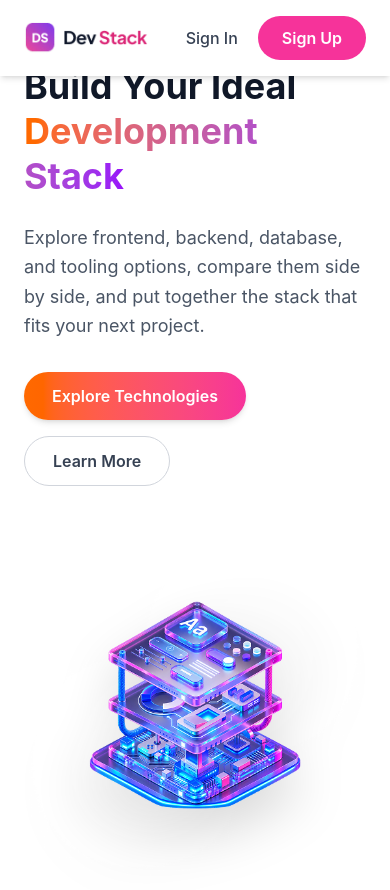
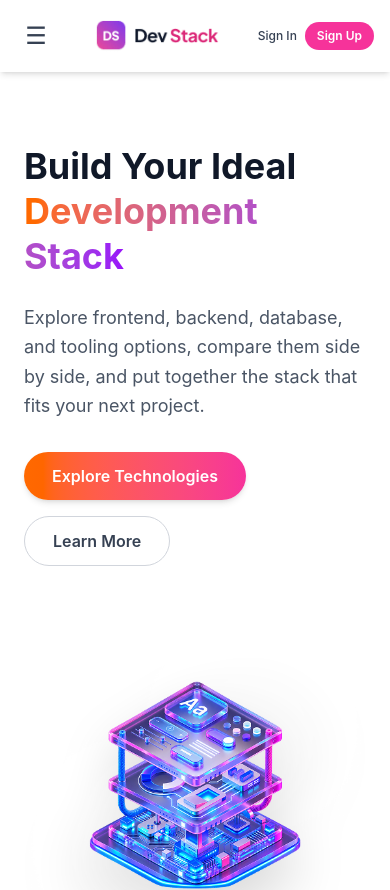
Before and after one commit to AtaulHoqueShahi/assignment-5--PH, a React (Vite) app: page / in a window 390 px wide. Shown: the top 890 px of the page. Built offline with nearby package versions, Linux system fonts and the light colour scheme.

Commit message:
update modifie

```diff
--- a/src/components/Hero.tsx
+++ b/src/components/Hero.tsx
@@ -1,12 +1,11 @@
-
 import Banner from "../assets/banner-stack.png";
 
 const Hero = () => {
+  return (
+    <section id="home" className="bg-white pt-20">
+      <div className="max-w-7xl mx-auto px-6 py-16 lg:py-24 flex flex-col lg:flex-row items-center justify-between gap-12">
 
-
-  return (
-    <section className="bg-white">
-      <div className="max-w-7xl mx-auto px-6 py-16 lg:py-24 flex flex-col lg:flex-row items-center justify-between gap-12">
+        {/* Hero Content */}
         <div className="flex-1 max-w-xl">
           <h1 className="text-4xl sm:text-5xl lg:text-6xl font-bold leading-tight text-gray-900">
             Build Your Ideal{" "}
@@ -21,24 +20,33 @@ const Hero = () => {
             project.
           </p>
 
+          {/* Buttons */}
           <div className="mt-8 flex flex-wrap gap-4">
-            <button className="bg-gradient-to-r from-orange-500 to-pink-500 hover:from-orange-600 hover:to-pink-600 text-white px-7 py-3 rounded-full font-semibold transition-all duration-300 hover:scale-105 shadow-md">
+            <a
+              href="#technologies"
+              className="bg-gradient-to-r from-orange-500 to-pink-500 hover:from-orange-600 hover:to-pink-600 text-white px-7 py-3 rounded-full font-semibold transition-all duration-300 hover:scale-105 shadow-md"
+            >
               Explore Technologies
-            </button>
+            </a>
 
-            <button className="border border-gray-300 hover:border-pink-400 text-gray-700 hover:text-pink-500 px-7 py-3 rounded-full font-semibold transition-all duration-300 hover:scale-105">
+            <a
+              href="#about"
+              className="border border-gray-300 hover:border-pink-400 text-gray-700 hover:text-pink-500 px-7 py-3 rounded-full font-semibold transition-all duration-300 hover:scale-105"
+            >
               Learn More
-            </button>
+            </a>
           </div>
         </div>
 
+        {/* Hero Image */}
         <div className="flex-1 flex justify-center lg:justify-end">
           <img
             src={Banner}
-            alt=""
+            alt="Development stack illustration"
             className="w-full max-w-md lg:max-w-lg drop-shadow-2xl"
           />
         </div>
+
       </div>
     </section>
   );
--- a/src/components/Navbar.tsx
+++ b/src/components/Navbar.tsx
@@ -1,12 +1,27 @@
+import { useState } from "react";
 import Logo from "../assets/logo-text.png";
 
 const Navbar = () => {
+  const [isMenuOpen, setIsMenuOpen] = useState(false);
+
+  const closeMenu = () => {
+    setIsMenuOpen(false);
+  };
+
   return (
-    <div className="bg-white shadow-md fixed top-0 left-0 w-full z-50">
-      <nav className="max-w-7xl mx-auto flex justify-between items-center px-6 py-4">
-        <img src={Logo} alt="Logo" className="h-8" />
+    <header className="bg-white shadow-md fixed top-0 left-0 w-full z-50">
+      <nav className="max-w-7xl mx-auto px-4 sm:px-6 py-4">
 
-        <ul className="hidden md:flex items-center gap-8">
+        {/* Desktop Navbar */}
+        <div className="hidden md:flex items-center justify-between">
+
+          {/* Logo */}
+          <a href="#" className="flex items-center">
+            <img src={Logo} alt="Dev Stack" className="h-8" />
+          </a>
+
+          {/* Nav Links */}
+          <ul className="flex items-center gap-8">
             <li>
               <a
                 href="#"
@@ -15,33 +30,37 @@ const Navbar = () => {
                 Home
               </a>
             </li>
+
             <li>
               <a
-              href="#"
+                href="#technologies"
                 className="text-gray-500 font-medium hover:text-pink-500 transition"
               >
                 Technologies
               </a>
             </li>
+
             <li>
               <a
-              href="#"
+                href="#projects"
                 className="text-gray-500 font-medium hover:text-pink-500 transition"
               >
                 Projects
               </a>
             </li>
+
             <li>
               <a
-              href="#"
+                href="#about"
                 className="text-gray-500 font-medium hover:text-pink-500 transition"
               >
                 About
               </a>
             </li>
+
             <li>
               <a
-              href="#"
+                href="#contact"
                 className="text-gray-500 font-medium hover:text-pink-500 transition"
               >
                 Contact
@@ -49,6 +68,7 @@ const Navbar = () => {
             </li>
           </ul>
 
+          {/* Auth Buttons */}
           <div className="flex items-center gap-5">
             <a
               href="#"
@@ -56,12 +76,107 @@ const Navbar = () => {
             >
               Sign In
             </a>
+
             <button className="bg-pink-500 hover:bg-pink-600 text-white px-6 py-2.5 rounded-full font-semibold transition-all duration-300 hover:scale-105">
               Sign Up
             </button>
           </div>
+        </div>
+
+        {/* Mobile Navbar */}
+        <div className="md:hidden flex items-center justify-between">
+
+          {/* Hamburger */}
+          <button
+            onClick={() => setIsMenuOpen(!isMenuOpen)}
+            className="text-gray-700 text-2xl w-10 h-10 flex items-center justify-center"
+            aria-label="Toggle menu"
+          >
+            {isMenuOpen ? "✕" : "☰"}
+          </button>
+
+          {/* Center Logo */}
+          <a href="#" onClick={closeMenu}>
+            <img
+              src={Logo}
+              alt="Dev Stack"
+              className="h-8"
+            />
+          </a>
+
+          {/* Mobile Auth Buttons */}
+          <div className="flex items-center gap-2">
+            <a
+              href="#"
+              className="text-gray-700 text-xs font-medium"
+            >
+              Sign In
+            </a>
+
+            <button className="bg-pink-500 text-white px-3 py-1.5 rounded-full text-xs font-semibold">
+              Sign Up
+            </button>
+          </div>
+        </div>
+
+        {/* Mobile Menu */}
+        {isMenuOpen && (
+          <div className="md:hidden mt-4 border-t border-gray-100 pt-4">
+            <ul className="flex flex-col gap-4">
+              <li>
+                <a
+                  href="#"
+                  onClick={closeMenu}
+                  className="block text-pink-500 font-medium"
+                >
+                  Home
+                </a>
+              </li>
+
+              <li>
+                <a
+                  href="#technologies"
+                  onClick={closeMenu}
+                  className="block text-gray-600 font-medium hover:text-pink-500 transition"
+                >
+                  Technologies
+                </a>
+              </li>
+
+              <li>
+                <a
+                  href="#projects"
+                  onClick={closeMenu}
+                  className="block text-gray-600 font-medium hover:text-pink-500 transition"
+                >
+                  Projects
+                </a>
+              </li>
+
+              <li>
+                <a
+                  href="#about"
+                  onClick={closeMenu}
+                  className="block text-gray-600 font-medium hover:text-pink-500 transition"
+                >
+                  About
+                </a>
+              </li>
+
+              <li>
+                <a
+                  href="#contact"
+                  onClick={closeMenu}
+                  className="block text-gray-600 font-medium hover:text-pink-500 transition"
+                >
+                  Contact
+                </a>
+              </li>
+            </ul>
+          </div>
+        )}
       </nav>
-    </div>
+    </header>
   );
 };
 
--- a/src/components/TechnologyCard.tsx
+++ b/src/components/TechnologyCard.tsx
@@ -6,37 +6,54 @@ interface TechnologyCardProps {
   onAdd: (tech: Technology) => void;
 }
 
-const TechnologyCard = ({ tech, isSelected, onAdd }: TechnologyCardProps) => {
+const TechnologyCard = ({
+  tech,
+  isSelected,
+  onAdd,
+}: TechnologyCardProps) => {
   return (
     <div className="bg-white border border-gray-200 rounded-2xl p-5 hover:shadow-md transition-shadow duration-300 flex flex-col">
+
+
       <div className="flex justify-between items-start mb-4">
         <img
           src={tech.icon}
           alt={tech.name}
+          loading="lazy"
           className="w-10 h-10 object-contain"
         />
+
         <span className="text-xs font-medium px-2.5 py-1 rounded-full bg-gray-100 text-gray-600">
           {tech.badge}
         </span>
       </div>
 
-      <h3 className="text-lg font-bold text-gray-900 mb-2">{tech.name}</h3>
+
+      <h3 className="text-lg font-bold text-gray-900 mb-2">
+        {tech.name}
+      </h3>
+
 
       <p className="text-sm text-gray-500 leading-relaxed mb-4 flex-grow">
         {tech.description}
       </p>
 
+
       <div className="flex flex-wrap items-center gap-2 mb-5 text-xs">
         <span className="bg-gray-100 text-gray-600 px-2.5 py-1 rounded-full">
           {tech.category}
         </span>
+
         <span className="bg-gray-100 text-gray-600 px-2.5 py-1 rounded-full">
           {tech.difficulty}
         </span>
+
         <span className="flex items-center gap-1 text-gray-600">
-          <span className="text-yellow-400">★</span> {tech.rating}
+          <span className="text-yellow-400">★</span>
+          {tech.rating}
         </span>
       </div>
+
 
       <button
         onClick={() => onAdd(tech)}
@@ -44,7 +61,7 @@ const TechnologyCard = ({ tech, isSelected, onAdd }: TechnologyCardProps) => {
         className={`w-full py-2.5 rounded-lg font-medium text-sm transition-all duration-300 ${
           isSelected
             ? "bg-gray-200 text-gray-500 cursor-not-allowed"
-            : "bg-gray-900 text-white hover:bg-gray-800"
+            : "bg-gradient-to-r from-orange-500 via-pink-500 to-violet-600 text-white hover:opacity-90 hover:scale-[1.02]"
         }`}
       >
         {isSelected ? "✓ Added to Stack" : "Add to Stack"}
--- a/src/components/YourStack.tsx
+++ b/src/components/YourStack.tsx
@@ -1,5 +1,3 @@
-
-
 import type { Technology } from "../types/technology";
 
 interface YourStackProps {
@@ -8,13 +6,24 @@ interface YourStackProps {
   onRemoveAll: () => void;
 }
 
-const YourStack = ({ stack, onRemove, onRemoveAll }: YourStackProps) => {
+const YourStack = ({
+  stack,
+  onRemove,
+  onRemoveAll,
+}: YourStackProps) => {
   return (
     <div className="bg-white border border-gray-200 rounded-2xl p-5 sticky top-24">
-      <h3 className="text-lg font-bold text-gray-900 mb-1">Your Stack</h3>
+
+
+      <h3 className="text-lg font-bold text-gray-900 mb-1">
+        Your Stack
+      </h3>
+
       <p className="text-sm text-gray-500 mb-5">
-        {stack.length} Technology Selected
+        {stack.length}{" "}
+        {stack.length === 1 ? "Technology" : "Technologies"} Selected
       </p>
+
 
       {stack.length === 0 ? (
         <div className="text-center py-12 text-gray-400 text-sm leading-relaxed">
@@ -24,6 +33,8 @@ const YourStack = ({ stack, onRemove, onRemoveAll }: YourStackProps) => {
         </div>
       ) : (
         <div className="space-y-3">
+
+
           {stack.map((item) => (
             <div
               key={item.id}
@@ -33,24 +44,32 @@ const YourStack = ({ stack, onRemove, onRemoveAll }: YourStackProps) => {
                 <img
                   src={item.icon}
                   alt={item.name}
+                  loading="lazy"
                   className="w-8 h-8 object-contain"
                 />
+
                 <div>
                   <p className="text-sm font-medium text-gray-800 leading-tight">
                     {item.name}
                   </p>
-                  <p className="text-xs text-gray-500">{item.category}</p>
+
+                  <p className="text-xs text-gray-500">
+                    {item.category}
+                  </p>
                 </div>
               </div>
 
+
               <button
                 onClick={() => onRemove(item.id)}
-                className="text-gray-400 hover:text-red-500 text-lg font-medium"
+                aria-label={`Remove ${item.name}`}
+                className="text-gray-400 hover:text-red-500 text-lg font-medium transition"
               >
                 ×
               </button>
             </div>
           ))}
+
 
           <button
             onClick={onRemoveAll}
```
Also changed, not shown: src/components/Footer.tsx (+7 -16 lines), src/components/Technologies.tsx (+37 -4 lines), src/App.tsx (line endings or trailing spaces). Lines whose indentation alone changed are shown as unchanged.
